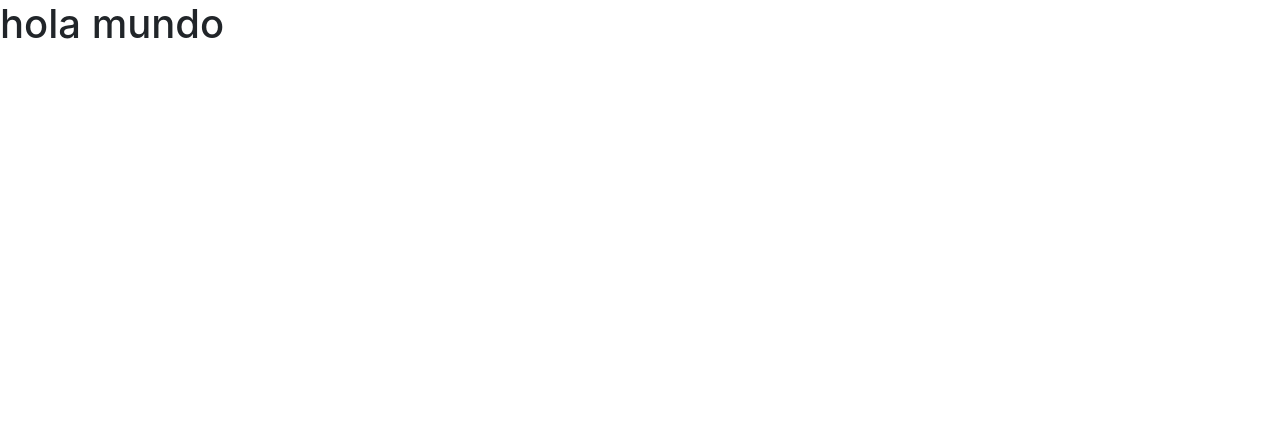
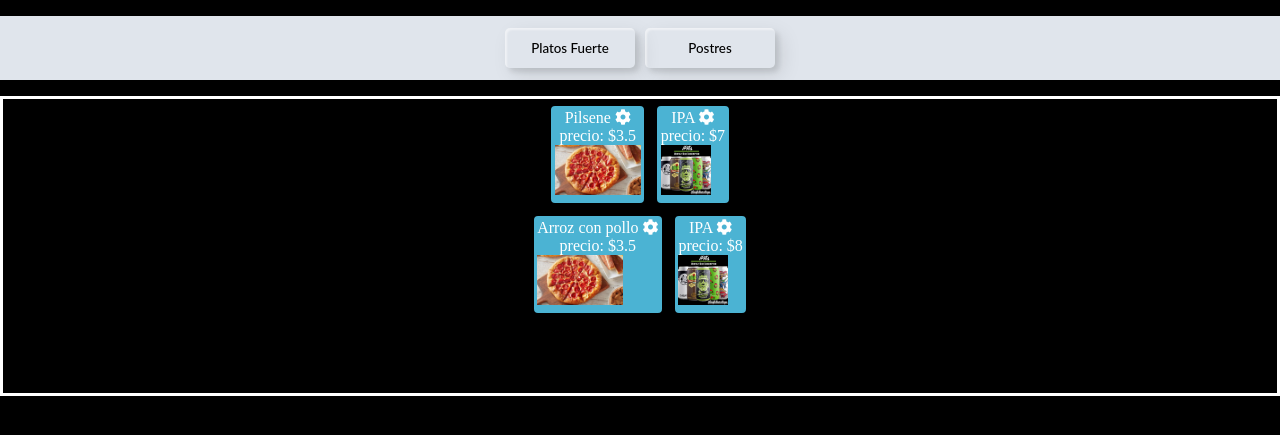
Before and after one commit to skitliv/restaurant, a PHP site: page / in a window 1280 px wide. Shown: the top 435 px of the page. Run offline with PHP 8.4, Linux system fonts and the light colour scheme; a stand-in replaces the project's code that opens the database connection; some libraries are stand-ins or nearby versions.

Commit message:
primeros pasos

```diff
--- /dev/null
+++ b/css/main.css
@@ -0,0 +1,42 @@
+body{
+    box-sizing: border-box;
+}
+section.secProducts{
+    box-sizing: border-box;
+    border: 3px solid #fff;
+    height: 300px;
+    width: 100%;
+}
+
+.conItem{
+    border-radius: 7px;
+    background-color: rgb(75, 179, 211);
+    border: 3px solid #000;
+}
+.conItem p{
+    color: #fff;
+    text-align: center;
+    padding: 0;
+}
+
+.conProductos{
+    display: flex;
+    justify-content: center;
+    align-items: center;
+    color: #fff;
+
+}
+
+.conProductos > div{
+    margin: 3.5px;
+    padding: 3.5px;
+}
+.conItem img{
+    max-width: inherit;
+    max-height: 50px;
+}
+p { margin: 0 !important; }
+
+.selected{
+    border: solid 3px blue;
+}
--- /dev/null
+++ b/css/menus.css
@@ -0,0 +1,64 @@
+
+.secondMenu ul{
+    display: flex;
+    justify-content: center;
+    align-items: center;
+    background-color:rgb(224, 229, 236);
+    color: #fff;
+    padding: 7px;
+}
+.secondMenu button {margin: 5px;}
+
+
+.custom-btn {
+  width: 130px;
+  height: 40px;
+  color: #fff;
+  border-radius: 5px;
+  padding: 10px 25px;
+  font-family: 'Lato', sans-serif;
+  font-weight: 500;
+  background: transparent;
+  cursor: pointer;
+  transition: all 0.3s ease;
+  position: relative;
+  display: inline-block;
+   box-shadow:inset 2px 2px 2px 0px rgba(255,255,255,.5),
+   7px 7px 20px 0px rgba(0,0,0,.1),
+   4px 4px 5px 0px rgba(0,0,0,.1);
+  outline: none;
+}
+
+
+/* 16 */
+.btn-16 {
+    border: none;
+    color: #000;
+  }
+  .btn-16:after {
+    position: absolute;
+    content: "";
+    width: 0;
+    height: 100%;
+    top: 0;
+    left: 0;
+    direction: rtl;
+    z-index: -1;
+    box-shadow:
+     -7px -7px 20px 0px #fff9,
+     -4px -4px 5px 0px #fff9,
+     7px 7px 20px 0px #0002,
+     4px 4px 5px 0px #0001;
+    transition: all 0.3s ease;
+  }
+  .btn-16:hover {
+    color: #000;
+  }
+  .btn-16:hover:after {
+    left: auto;
+    right: 0;
+    width: 100%;
+  }
+  .btn-16:active {
+    top: 2px;
+  }
--- a/css/style.css
+++ b/css/style.css
@@ -1,8 +1,11 @@
 @import 'normalize.css';
+@import 'main.css';
+@import 'menus.css';
 
 body{
     background-color: #000;
     color: #fff;
     margin: 0 0;
     padding: 0 0;
+
 }
--- /dev/null
+++ b/desktop.ini
@@ -0,0 +1,6 @@
+[.ShellClassInfo]
+IconResource=C:\WINDOWS\System32\SHELL32.dll,235
+[ViewState]
+Mode=
+Vid=
+FolderType=Documents
--- a/index.php
+++ b/index.php
@@ -1,14 +1,85 @@
 <?php
 include 'php/header.php';
+?>
+
+<header>
+    <nav>
+
+    </nav>
+</header>
+<div class="container">
+    <section class="secondMenu" >
+        <nav>
+            <ul>
+            <button class="custom-btn btn-16">Platos Fuerte </button>
+            <button class="custom-btn btn-16">Postres </button>
 
 
 
+            </ul>
+        </nav>
+    </section>
+
+    <!-- section the productos -->
+<section class="secProducts">
+  <div class="categorias Postres">
+
+  <div class="conProductos">
+  <!-- 1 -->
+  <div class="conItem">
+         <div class="itemName"> <p class="nombreProduct">Pilsene <i class="fas fa-cog"></i></p> <p>precio: $3.5</p> </div>
+         <div class="productImg"> <img src="img/productos/pizza.jpg" alt="">  </div>
+         <div class="itemExpand">
+             <div class="simpleView"></div>
+             <div class="advanceView"></div>
+         </div>
+
+  </div>
+<!-- 2 -->
+  <div class="conItem">
+         <div class="itemName"> <p>IPA <i class="fas fa-cog"></i></p> <p>precio: $7</p> </div>
+         <div class="productImg"> <img src="img/productos/IPA.jpg" alt="">  </div>
+         <div class="itemExpand">
+             <div class="simpleView"></div>
+             <div class="advanceView"></div>
+         </div>
+  </div>
+
+  </div>
+
+  <div class="categorias pf">
+
+  <div class="conProductos">
+
+  <!-- 1 -->
+  <div class="conItem">
+         <div class="itemName"> <p class="nombreProduct">Arroz con pollo <i class="fas fa-cog"></i></p> <p>precio: $3.5</p> </div>
+         <div class="productImg"> <img src="img/productos/pizza.jpg" alt="">  </div>
+         <div class="itemExpand">
+             <div class="simpleView"></div>
+             <div class="advanceView"></div>
+         </div>
+
+  </div>
+<!-- 2 -->
+  <div class="conItem">
+         <div class="itemName"> <p>IPA <i class="fas fa-cog"></i></p> <p>precio: $8</p> </div>
+         <div class="productImg"> <img src="img/productos/IPA.jpg" alt="">  </div>
+         <div class="itemExpand">
+             <div class="simpleView"></div>
+             <div class="advanceView"></div>
+         </div>
+  </div>
+
+  </div>
+
+
+  <!-- categorias -->
+</section>
+</div>
 
 
 
-
-
-
-
+<?php
 include 'php/footer.php';
  ?>
--- /dev/null
+++ b/js/products.js
@@ -0,0 +1,22 @@
+
+let conProducts = document.querySelector(".conProductos");
+
+
+conProducts.addEventListener('click', function(event) {
+        let e = event.target;
+	if (event.target.tagName == "IMG") {
+        let objetivo = e.parentElement.parentElement;
+        if (objetivo.classList.contains("selected") ){
+        objetivo.classList.remove("selected")
+        } else {
+            objetivo.classList.add('selected');
+        }
+
+	};
+},true);
+
+
+$('a').on('click', function(){
+        var target = $(this).attr('rel');
+        $("#"+target).show().siblings("div").hide();
+     });
--- a/php/footer.php
+++ b/php/footer.php
@@ -8,4 +8,6 @@
 </body>
 <script src="js/index.js" >
 </script>
+<script src="js/products.js" >
+</script>
 </html>
--- a/php/header.php
+++ b/php/header.php
@@ -15,9 +15,8 @@ include "php/conn.php";
 
     <meta name="viewport" content="width=device-width, initial-scale=1.0">
      <script src="../assets/jquery/jquery.js"></script>
-    <link rel="stylesheet" href="../assets/bootstrap4.3.1/css/bootstrap.css">
-     <script src="../assets/bootstrap4.3.1/js/bootstrap.js"></script>
+    <!-- <link rel="stylesheet" href="../assets/bootstrap4.3.1/css/bootstrap.css">
+     <script src="../assets/bootstrap4.3.1/js/bootstrap.js"></script> -->
+     <link rel="stylesheet" href="https://use.fontawesome.com/releases/v5.15.1/css/all.css" integrity="sha384-vp86vTRFVJgpjF9jiIGPEEqYqlDwgyBgEF109VFjmqGmIY/Y4HV4d3Gp2irVfcrp" crossorigin="anonymous">
 </head>
 <body id="body">
-
-<h1>hola mundo </h1>
```
Also changed, not shown: img/productos/IPA.jpg (added), img/productos/pizza.jpg (added).
